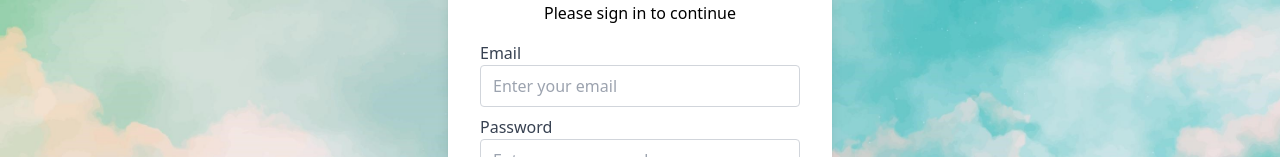
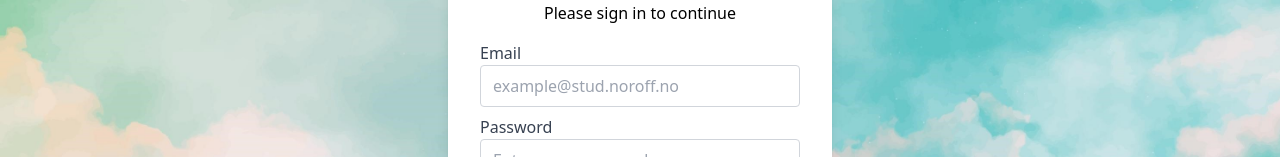
Before and after one commit to HelChris/readersrealm, a website with bundled scripts: page index.html in a window 1280 px wide. Shown: the part 347-504 px from the top of the page. Built offline with nearby package versions, Linux system fonts and the light colour scheme.

Commit message:
fix: change placeholder text on login page to an example mail

```diff
--- a/index.html
+++ b/index.html
@@ -23,7 +23,7 @@
         <div id="message"></div>
         <div class="mb-2">
           <label for="email" class="block text-gray-700">Email</label>
-          <input type="email" id="email" name="email" placeholder="Enter your email"
+          <input type="email" id="email" name="email" placeholder="example@stud.noroff.no"
             class="w-full px-3 py-2 border border-gray-300 rounded focus:outline-none focus:ring-2 focus:ring-teal-600"
             required>
         </div>
```
